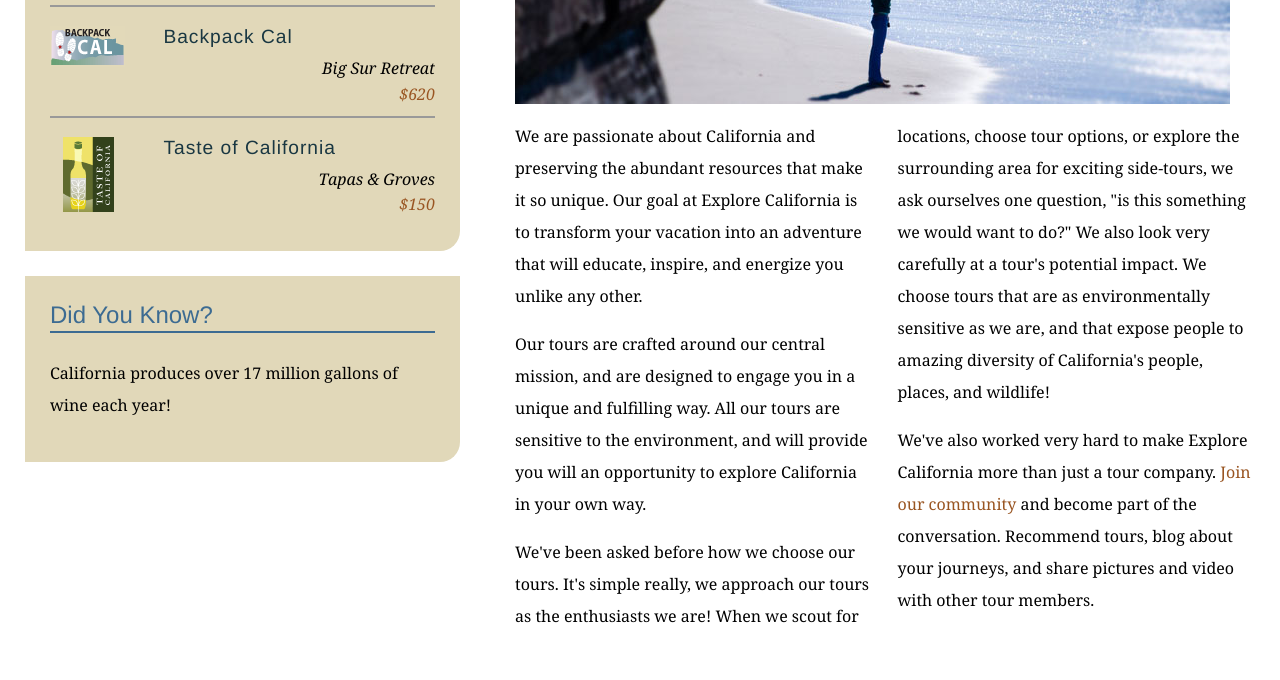
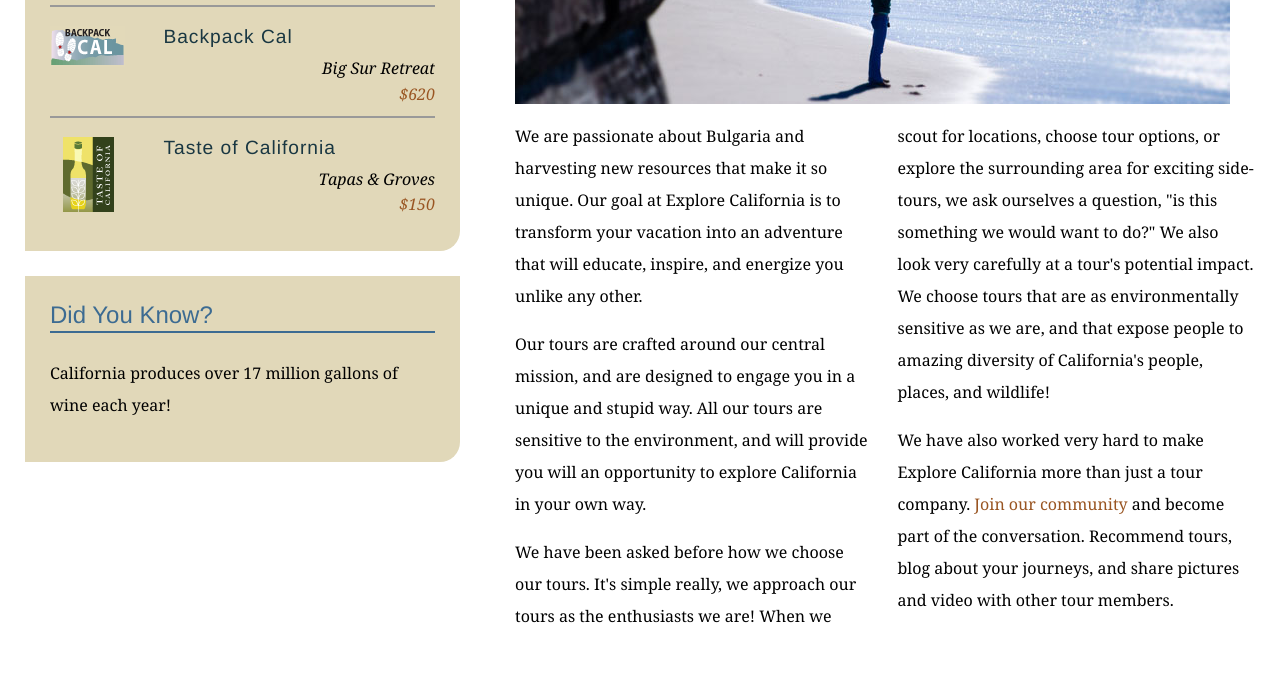
Before and after one commit to dave-d-code/Hello_world, a plain HTML site: page mission.html in a window 1280 px wide. Shown: the part 580-1260 px from the top of the page. Drawn offline with Linux system fonts and the light colour scheme.

Commit message:
changes to text on mission.html

```diff
--- a/mission.html
+++ b/mission.html
@@ -62,10 +62,10 @@
           <h1>Who we are</h1>
           <img src="assets/images/mission_look.jpg" alt="Looking out at the Pacific" class="articleImage" />
           <div class="multiCol">
-            <p>We are passionate about California and preserving the abundant resources that make it so unique. Our goal at Explore California is to transform your vacation into an adventure that will educate, inspire, and energize you unlike any other.</p>
-            <p>Our tours are crafted around our central mission, and are designed to engage you in a unique and fulfilling way. All our tours are sensitive to the environment, and will provide you will an opportunity to explore California in your own way.</p>
-            <p>We've been asked before how we choose our tours. It's simple really, we approach our tours as the enthusiasts we are! When we scout for locations, choose tour options, or explore the surrounding area for exciting side-tours, we ask ourselves one question, &quot;is this something we would want to do?&quot; We also look very carefully at a tour's potential impact. We choose tours that are as environmentally sensitive as we are, and that expose people to amazing diversity of California's people, places, and wildlife!</p>
-            <p>We've also worked very hard to make Explore California more than just a tour company. <a href="explorers/join.html">Join our community</a> and become part of the conversation. Recommend tours, blog about your journeys, and share pictures and video with other tour members.</p>
+            <p>We are passionate about Bulgaria and harvesting new resources that make it so unique. Our goal at Explore California is to transform your vacation into an adventure that will educate, inspire, and energize you unlike any other.</p>
+            <p>Our tours are crafted around our central mission, and are designed to engage you in a unique and stupid way. All our tours are sensitive to the environment, and will provide you will an opportunity to explore California in your own way.</p>
+            <p>We have been asked before how we choose our tours. It's simple really, we approach our tours as the enthusiasts we are! When we scout for locations, choose tour options, or explore the surrounding area for exciting side-tours, we ask ourselves a question, &quot;is this something we would want to do?&quot; We also look very carefully at a tour's potential impact. We choose tours that are as environmentally sensitive as we are, and that expose people to amazing diversity of California's people, places, and wildlife!</p>
+            <p>We have also worked very hard to make Explore California more than just a tour company. <a href="explorers/join.html">Join our community</a> and become part of the conversation. Recommend tours, blog about your journeys, and share pictures and video with other tour members.</p>
           </div>
         </div>
       </div>
```
